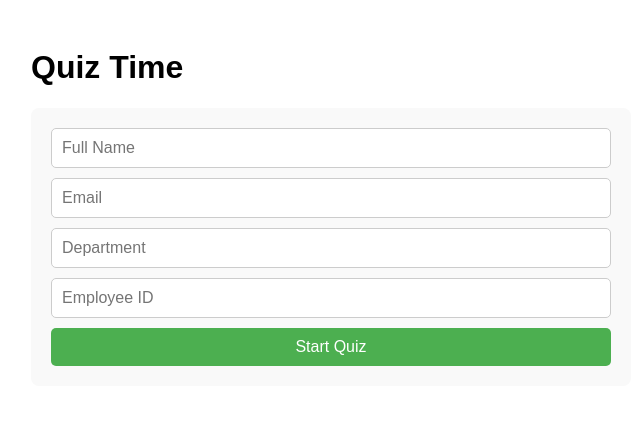
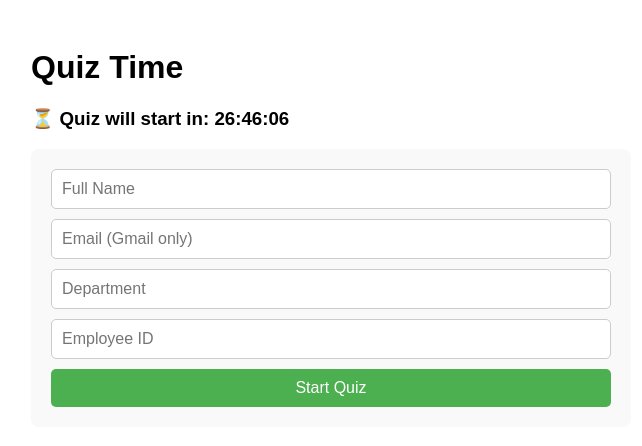
Before and after one commit to prempandey123/quiz-competition, a Next.js app: page / in a window 1280 px wide. Shown: the top 446 px of the page, without its empty margins (309-951 px from the left). Built offline with nearby package versions, Linux system fonts and the light colour scheme.

Commit message:
My Next Commit18

```diff
--- a/src/components/QuizPage.js
+++ b/src/components/QuizPage.js
@@ -7,7 +7,11 @@ export default function QuizPage() {
   const [quizStarted, setQuizStarted] = useState(false);
   const [answers, setAnswers] = useState({});
   const [submitted, setSubmitted] = useState(false);
-  const [timeLeft, setTimeLeft] = useState(30 * 60); // 30 min in seconds
+  const [timeLeft, setTimeLeft] = useState(30 * 60);
+  const [startCountdown, setStartCountdown] = useState(null);
+
+  // Set quiz start date/time
+  const quizStartDate = new Date("2025-08-13T11:55:00");
 
   const questions = [
     { id: 1, q: "Krishna Janmashtami kis devta ke janm din ke roop me manai jati hai?", options: ["Shiva", "Vishnu ke avatar Krishna", "Brahma"] },
@@ -32,6 +36,17 @@ export default function QuizPage() {
     { id: 20, q: "Janmashtami ke din log kya karte hain?", options: ["Upvaas", "Yudh", "Shikar"] },
   ];
 
+  // Countdown to quiz start
+  useEffect(() => {
+    const interval = setInterval(() => {
+      const now = new Date();
+      const diff = quizStartDate - now;
+      setStartCountdown(diff > 0 ? diff : 0);
+    }, 1000);
+    return () => clearInterval(interval);
+  }, []);
+
+  // Quiz timer
   useEffect(() => {
     if (quizStarted && timeLeft > 0 && !submitted) {
       const timer = setInterval(() => setTimeLeft((prev) => prev - 1), 1000);
@@ -46,6 +61,16 @@ export default function QuizPage() {
     const m = Math.floor(seconds / 60);
     const s = seconds % 60;
     return `${m.toString().padStart(2, "0")}:${s.toString().padStart(2, "0")}`;
+  };
+
+  const formatCountdown = (ms) => {
+    const totalSec = Math.floor(ms / 1000);
+    const h = Math.floor(totalSec / 3600);
+    const m = Math.floor((totalSec % 3600) / 60);
+    const s = totalSec % 60;
+    return `${h.toString().padStart(2, "0")}:${m.toString().padStart(2, "0")}:${s
+      .toString()
+      .padStart(2, "0")}`;
   };
 
   const handleChange = (id, option) => {
@@ -69,11 +94,20 @@ export default function QuizPage() {
   };
 
   const handleStart = () => {
-    if (userData.name && userData.email && userData.empId) {
-      setQuizStarted(true);
-    } else {
+    const gmailRegex = /^[a-zA-Z0-9._%+-]+@gmail\.com$/;
+    if (!userData.name || !userData.email || !userData.empId || !userData.department) {
       alert("Please fill all details before starting!");
+      return;
     }
+    if (!gmailRegex.test(userData.email)) {
+      alert("Please enter a valid Gmail address!");
+      return;
+    }
+    if (startCountdown > 0) {
+      alert("Quiz has not started yet!");
+      return;
+    }
+    setQuizStarted(true);
   };
 
   const styles = {
@@ -90,12 +124,15 @@ export default function QuizPage() {
     return (
       <div style={styles.container}>
         <h1>Quiz Time</h1>
+        {startCountdown > 0 && (
+          <h3>⏳ Quiz will start in: {formatCountdown(startCountdown)}</h3>
+        )}
         <div style={styles.card}>
           <input style={styles.input} type="text" placeholder="Full Name" value={userData.name} onChange={(e) => setUserData({ ...userData, name: e.target.value })} />
-          <input style={styles.input} type="email" placeholder="Email" value={userData.email} onChange={(e) => setUserData({ ...userData, email: e.target.value })} />
-          <input style={styles.input} type="email" placeholder="Department" value={userData.department} onChange={(e) => setUserData({ ...userData, department: e.target.value })} />
+          <input style={styles.input} type="email" placeholder="Email (Gmail only)" value={userData.email} onChange={(e) => setUserData({ ...userData, email: e.target.value })} />
+          <input style={styles.input} type="text" placeholder="Department" value={userData.department} onChange={(e) => setUserData({ ...userData, department: e.target.value })} />
           <input style={styles.input} type="text" placeholder="Employee ID" value={userData.empId} onChange={(e) => setUserData({ ...userData, empId: e.target.value })} />
-          <button style={styles.button} onClick={handleStart}>Start Quiz</button>
+          <button style={styles.button} onClick={handleStart} disabled={startCountdown > 0}>Start Quiz</button>
         </div>
       </div>
     );
@@ -111,7 +148,7 @@ export default function QuizPage() {
 
   return (
     <div style={styles.container}>
-      <h1>🪔 Krishna Janmashtami Quiz</h1>
+      <h1>Quiz</h1>
       <h3 style={styles.timer}>⏳ Time Left: {formatTime(timeLeft)}</h3>
       {questions.map((q) => (
         <div key={q.id} style={styles.question}>
```
